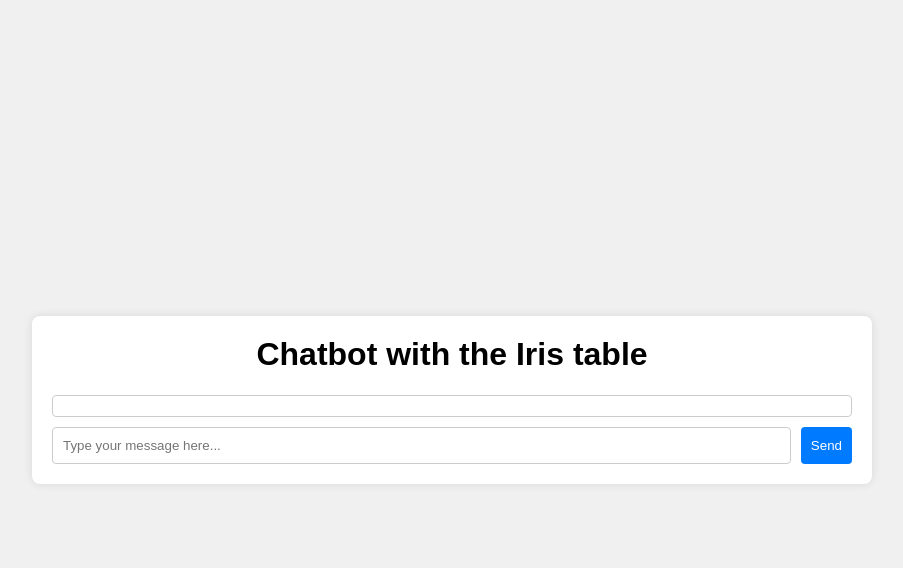
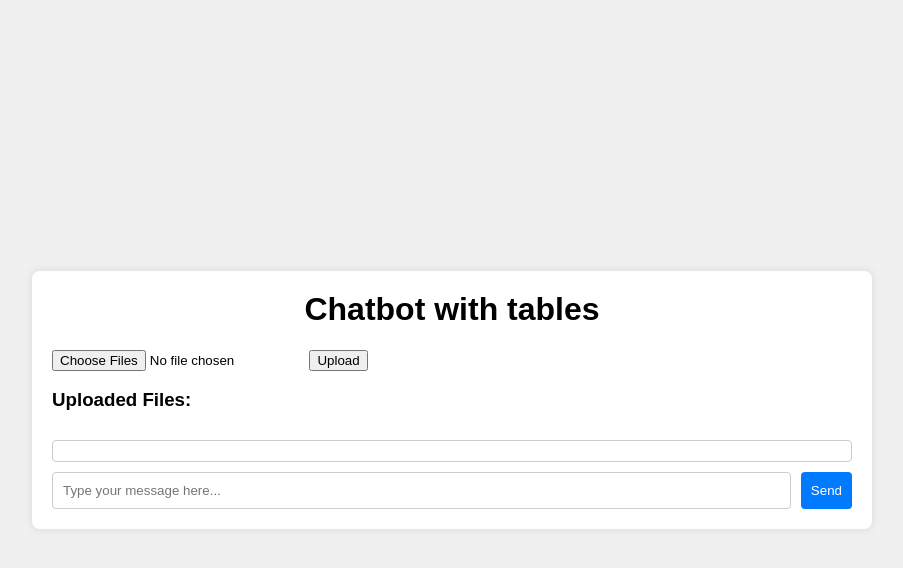
Before and after one commit to wiktorolszowy/chatbot-with-tables, a Flask app: page / in a window 1280 px wide. Shown: the top 568 px of the page, without its empty margins (188-1091 px from the left). Run offline with Flask 3, Linux system fonts and the light colour scheme.

Commit message:
Enable table upload from the app

```diff
--- a/app.py
+++ b/app.py
@@ -2,18 +2,13 @@ import os
 
 import pandas as pd
 from dotenv import load_dotenv
-from flask import Flask, jsonify, render_template, request, session
+from flask import Flask, jsonify, redirect, render_template, request, session
 from langchain_ollama import ChatOllama
 from langchain_openai import ChatOpenAI
-from sklearn.datasets import load_diabetes, load_iris
+from werkzeug.utils import secure_filename
 
 from flask_session import Session
 from table_bot import CustomPdDataFrameAgentWithContext
-
-# %% Read in the tabular data
-
-df_diabetes = load_diabetes(as_frame=True)["data"]
-df_iris = load_iris(as_frame=True)["data"]
 
 # %% Specify the language model
 #
@@ -47,12 +42,16 @@ agent = CustomPdDataFrameAgentWithContext(
     suffix="Think that some column names could contain synonyms of the words in the question.",
 )
 
-# %% Make the flask app
+# Initialize the Flask app
 
 app = Flask(__name__)
 app.config["SESSION_TYPE"] = "filesystem"
 app.config["SESSION_FILE_DIR"] = "./flask_session"
+app.config["UPLOAD_FOLDER"] = "./uploads"
 Session(app)
+
+# Ensure the upload folder exists
+os.makedirs(app.config["UPLOAD_FOLDER"], exist_ok=True)
 
 
 @app.route("/")
@@ -70,7 +69,33 @@ def index() -> str:
     # Initialize conversation history if not present
     if "history" not in session:
         session["history"] = []
-    return render_template("index.html", history=session["history"])
+    if "filenames" not in session:
+        session["filenames"] = []
+    return render_template("index.html", history=session["history"], filenames=session["filenames"])
+
+
+@app.route("/upload", methods=["POST"])
+def upload() -> str:
+    if "dataframes" not in session:
+        session["dataframes"] = []
+    if "filenames" not in session:
+        session["filenames"] = []
+
+    files = request.files.getlist("files")
+    for file in files:
+        filename = secure_filename(file.filename)
+        filepath = os.path.join(app.config["UPLOAD_FOLDER"], filename)
+        file.save(filepath)
+        if filename.endswith(".csv"):
+            df = pd.read_csv(filepath)
+        elif filename.endswith(".xls") or filename.endswith(".xlsx"):
+            df = pd.read_excel(filepath)
+        else:
+            continue
+        session["dataframes"].append(df.to_dict())
+        session["filenames"].append(filename)
+    session.modified = True
+    return redirect("/")
 
 
 @app.route("/chat", methods=["POST"])
@@ -96,7 +121,12 @@ def chat() -> jsonify:
     history_str = " ".join(
         [f"Question: {entry['question']} Response: {entry['response']}" for entry in session["history"]]
     )
-    with agent.inject_dataframe(data=df_iris):
+    # Use the first DataFrame in the session for now
+    if "dataframes" in session and session["dataframes"]:
+        df = pd.DataFrame(session["dataframes"][0])
+    else:
+        df = None
+    with agent.inject_dataframe(data=df):
         response = agent.invoke(message + ". Consider this chat history: " + history_str)
     # Update conversation history
     session["history"].append({"question": message, "response": response})
--- a/templates/index.html
+++ b/templates/index.html
@@ -3,7 +3,7 @@
 <head>
     <meta charset="UTF-8">
     <meta name="viewport" content="width=device-width, initial-scale=1.0">
-    <title>Chatbot with the Iris table</title>
+    <title>Chatbot with tables</title>
     <style>
         body {
             font-family: Arial, sans-serif;
@@ -63,6 +63,12 @@
         .input-container button:hover {
             background-color: #0056b3;
         }
+        .upload-container {
+            margin-bottom: 10px;
+        }
+        .file-list {
+            margin-top: 10px;
+        }
     </style>
     <script>
         async function sendMessage() {
@@ -85,7 +91,21 @@
 </head>
 <body>
     <div class="chat-container">
-        <h1>Chatbot with the Iris table</h1>
+        <h1>Chatbot with tables</h1>
+        <div class="upload-container">
+            <form id="upload-form" action="/upload" method="post" enctype="multipart/form-data">
+                <input type="file" name="files" id="files" multiple>
+                <button type="submit">Upload</button>
+            </form>
+            <div class="file-list">
+                <h3>Uploaded Files:</h3>
+                <ul>
+                    {% for filename in filenames %}
+                        <li>{{ filename }}</li>
+                    {% endfor %}
+                </ul>
+            </div>
+        </div>
         <div id="chat-box" class="chat-box">
             {% for entry in history %}
                 <p><strong>You:</strong> {{ entry.question }}</p>
```
